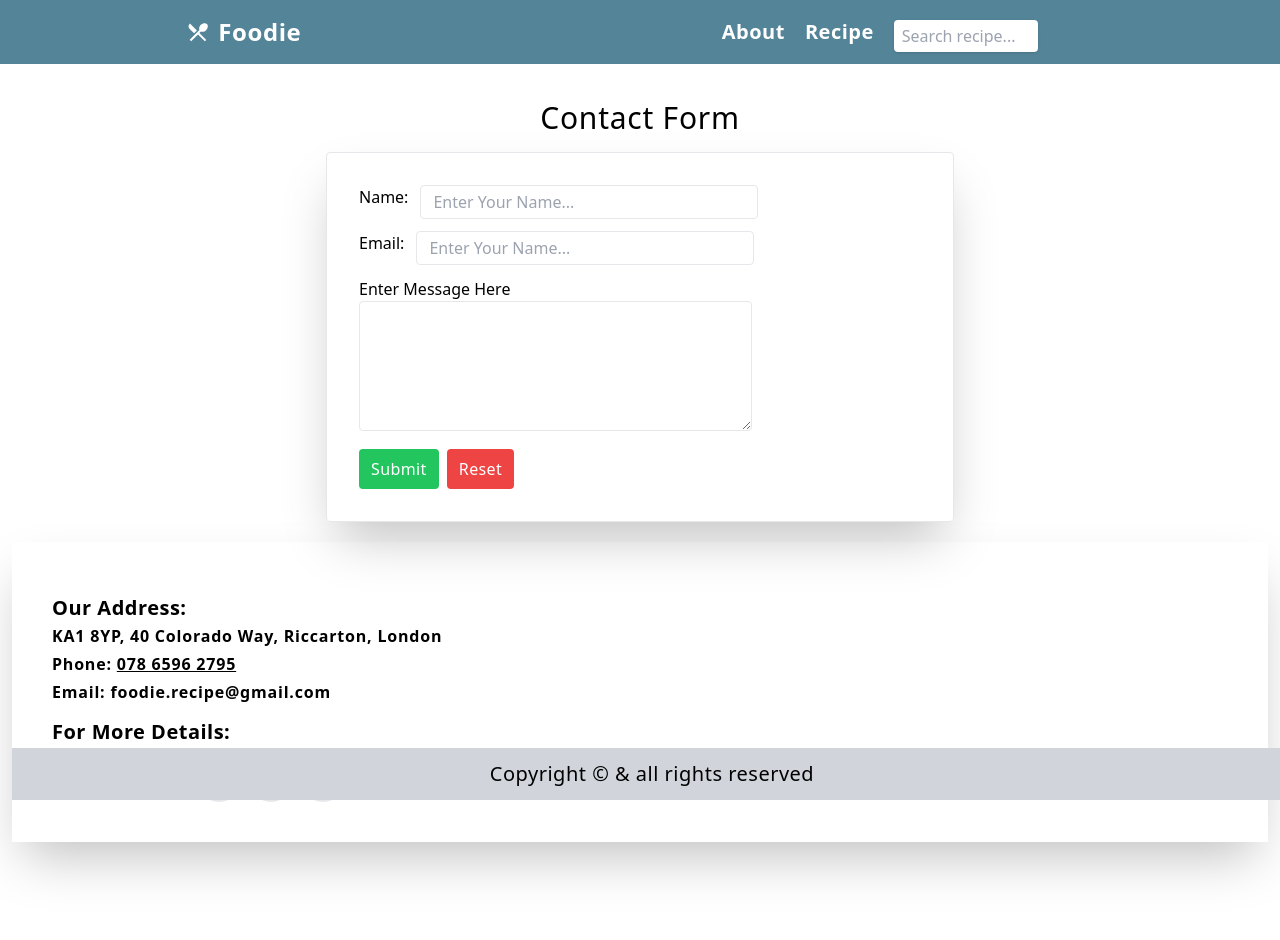
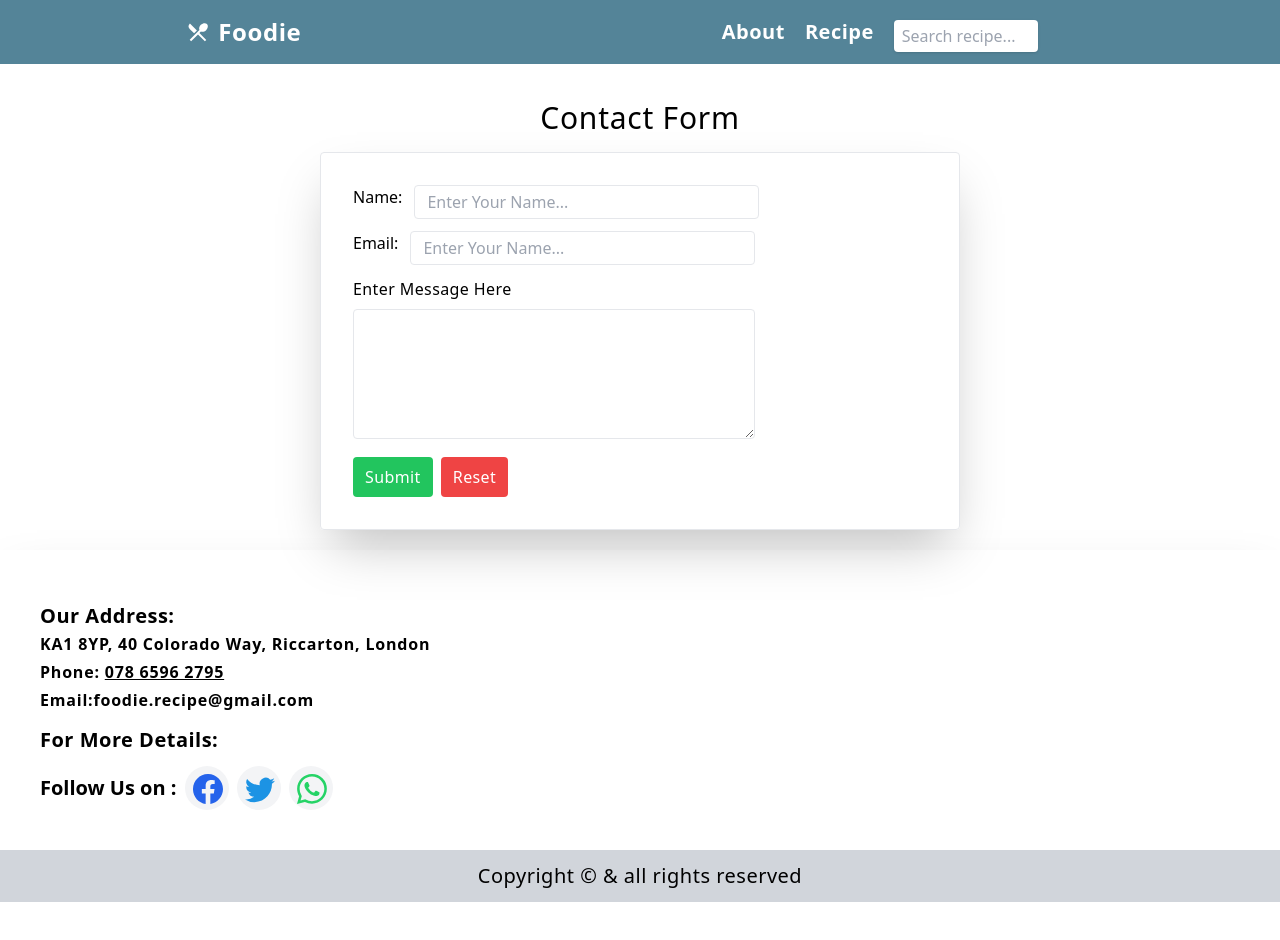
Before and after one commit to hninthirikyaw/react-project, a React (Vite) app: page /contact in a window 1280 px wide. After the commit the page ends 902 px from the top, so only its background shows below. Built offline with nearby package versions, Linux system fonts and the light colour scheme.

Commit message:
added update

```diff
--- a/src/App.css
+++ b/src/App.css
@@ -21,7 +21,7 @@
 }
 
 .footer{
-position: fixed;
+
 bottom: 0;
 }
 
--- a/src/components/About.jsx
+++ b/src/components/About.jsx
@@ -7,7 +7,7 @@ const About = () => {
   return (
     <div className=" h-[100vh]">
       <div
-        className="  py-[100px] px-6"
+        className="  pt-[110px] px-6"
       >
         <h1 className=" text-3xl tracking-wide text-gray-800 flex gap-3 items-center">
           <p className=" text-2xl text-sky-500  ">
--- a/src/components/Contact.jsx
+++ b/src/components/Contact.jsx
@@ -4,7 +4,7 @@ import Footer from "./Footer";
 import { BsFacebook, BsTwitter, BsWhatsapp, BsYoutube } from "react-icons/bs";
 const Contact = () => {
   return (
-    <div className="py-[100px] mx-3">
+    <div className="pt-[100px]">
       {/* <h2 className='heading text-center text-xl tracking-wide' ></h2> */}
       <h2 className="heading text-3xl text-center tracking-wide mb-4">
         Contact Form
@@ -31,7 +31,7 @@ const Contact = () => {
         </div>
 
         <div className="">
-          <label htmlFor="">Enter Message Here</label> <br />
+          <label htmlFor="" className=" block tracking-wide mb-2">Enter Message Here</label>
           <textarea
             className=" border px-3 py-1 rounded w-[70%]"
             id="message"
@@ -57,7 +57,7 @@ const Contact = () => {
         </div>
       </form>
 
-      <div className=" mt-5 flex-col  shadow-2xl p-10 mx-auto w-[100%] ">
+      <div className=" mt-5 shadow-2xl p-10 w-[100%] ">
         <div className="address">
           <div className=" leading-7 my-3">
             <h2 className=" text-xl tracking-wide font-semibold">Our Address:</h2>
@@ -66,7 +66,7 @@ const Contact = () => {
               Phone: <a className=" underline" href="tel: +07865962795" target={"_blank"}>078 6596 2795</a>
             </p >
             <p className=" text-md tracking-wider font-semibold">
-              Email:{" "}
+              Email:
               <a href="https://www.gmail.com" target={"_blank"}>
                 foodie.recipe@gmail.com
               </a>
@@ -82,21 +82,21 @@ const Contact = () => {
           <a
             href="https://www.facebook.com/"
             target={"_blank"}
-            className=" text-3xl text-blue-600 bg-gray-200 w-11 h-11 p-2 rounded-[100%] hover:text-blue-800 hover:bg-gray-300 cursor-pointer"
+            className=" text-3xl text-blue-600 bg-gray-100 w-11 h-11 p-2 rounded-[100%] hover:text-blue-800 hover:bg-gray-300 cursor-pointer"
           >
             <BsFacebook />
           </a>
           <a
             href="https://www.twitter.com/"
             target={"_blank"}
-            className=" text-3xl text-[#1C93E4] bg-gray-200 w-11 h-11 p-2 rounded-[100%] hover:text-[#1C93E499] hover:bg-gray-300 cursor-pointer"
+            className=" text-3xl text-[#1C93E4] bg-gray-100 w-11 h-11 p-2 rounded-[100%] hover:text-[#1C93E499] hover:bg-gray-300 cursor-pointer"
           >
             <BsTwitter />
           </a>
           <a
             href="https://www.whatsapp.com/"
             target={"_blank"}
-            className=" text-3xl text-[#25D366] bg-gray-200 w-11 h-11 p-2 rounded-[100%] hover:text-[#25D36699] hover:bg-gray-300 cursor-pointer"
+            className=" text-3xl text-[#25D366] bg-gray-100 w-11 h-11 p-2 rounded-[100%] hover:text-[#25D36699] hover:bg-gray-300 cursor-pointer"
           >
             <BsWhatsapp />
           </a>
--- a/src/components/Home.jsx
+++ b/src/components/Home.jsx
@@ -25,7 +25,7 @@ const Home = () => {
   };
 
   return (
-    <div className=" py-[60px] h-[100vh]">
+    <div className="  h-[100vh]">
       <div className="home-bg w-[100%] h-[300px] ">
         <div className="py-24 mr-10">
           <h1 className=" text-sky-200 font-semibold tracking-wide text-4xl text-right  ">
@@ -58,7 +58,7 @@ const Home = () => {
       </div>
       <div className=" flex justify-center items-center mt-10 ">
         <Link to={`/recipe`}>
-          <button className="mb-[120px] relative w-[200px] bg-sky-600  pl-1 py-2 rounded-md text-gray-200 font-semibold hover:bg-sky-900  ">
+          <button className=" mb-4 relative w-[200px] bg-sky-600  pl-1 py-2 rounded-md text-gray-200 font-semibold hover:bg-sky-900  ">
             More Recipes
             <span className="absolute top-3 text-xl inline-flex ml-1 ">
               <BsArrowRightShort />
--- a/src/components/Recipe.jsx
+++ b/src/components/Recipe.jsx
@@ -19,7 +19,7 @@ const Recipe = () => {
     console.log(recipe);
   };
   return (
-    <div className=" select-none  py-[100px]">
+    <div className=" select-none ">
       <div className="ml-8 flex flex-wrap justify-around items-center">
         {recipe.map((item) => {
           return (
@@ -33,7 +33,7 @@ const Recipe = () => {
         })}
       </div>
 
-     <div className=" flex justify-center mt-4">
+     <div className=" flex justify-center my-4">
      <a href="#" className=" px-3 py-2 hover:bg-blue-700 rounded bg-blue-500 text-white w-32 text-center">Back to Top</a>
      </div>
 
```
